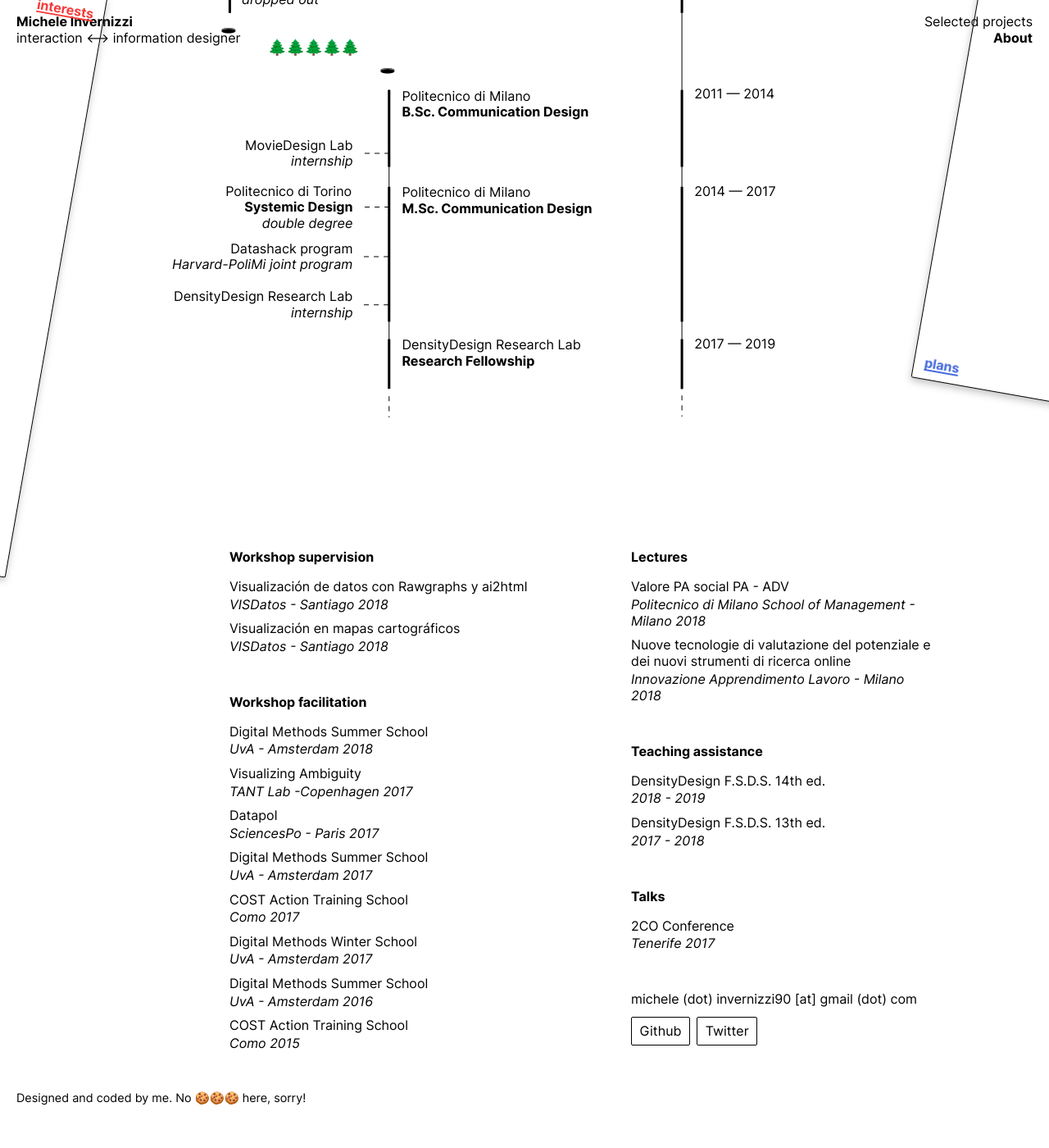
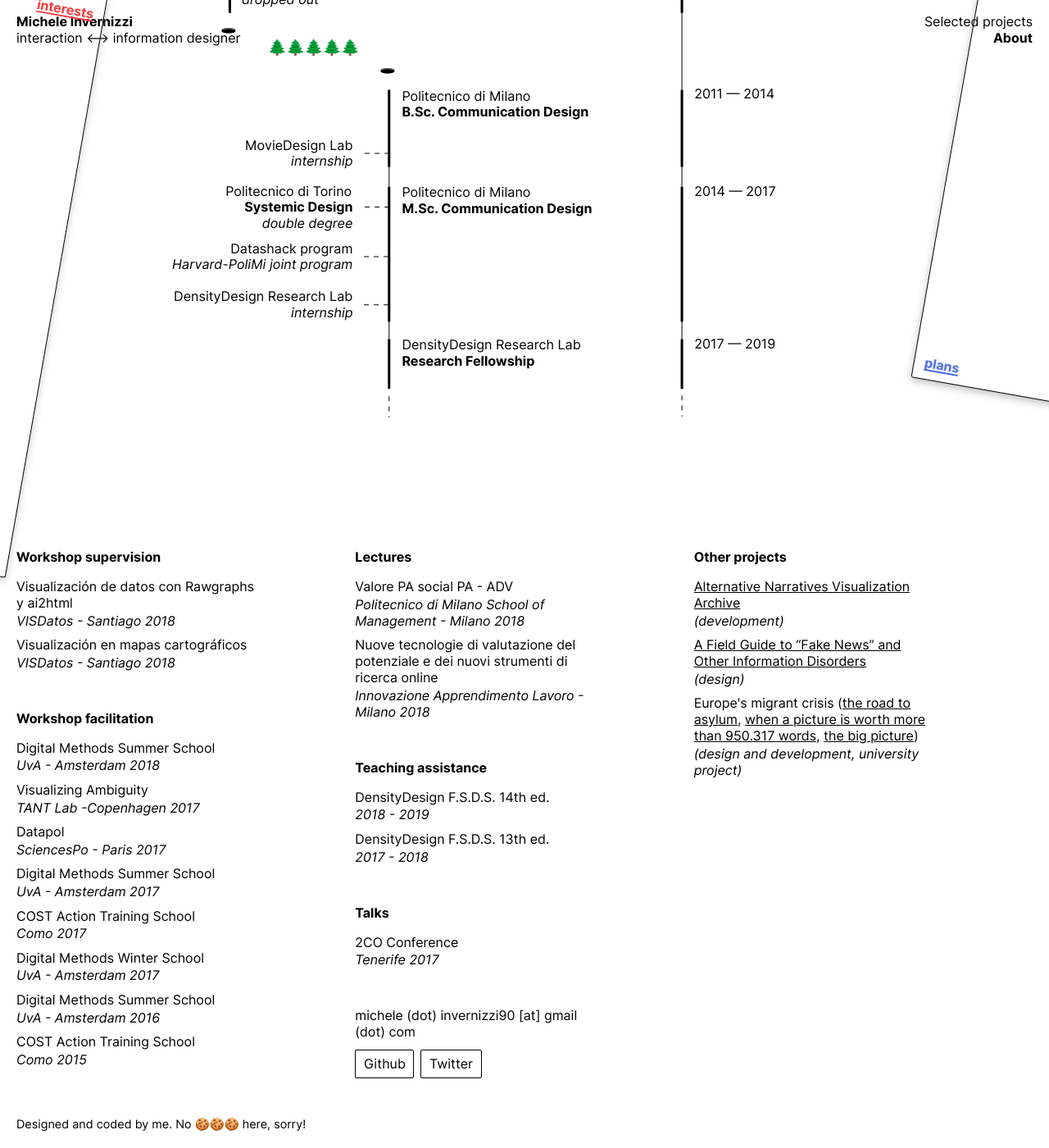
Before and after one commit to Mitch90/mitch90.github.io, a Jekyll site: the page built from about.html, in a window 1280 px wide and 1400 px high, scrolled down 318 px. Shown: the whole window at 82% size. Built offline with Jekyll 4.4.1, drawn with Linux system fonts in a browser that asks for light colours; before the commit the page ends 1686 px from its top, so only the background shows below that.

Commit message:
add other projects

```diff
--- a/about.html
+++ b/about.html
@@ -325,6 +325,25 @@ title: Michele Invernizzi - About
             <!-- <p class="activity__link"></p> -->
         </div>
     </div>
+    <div class="activities__column">
+        <div>
+            <h3>Other projects</h3>
+            <ul>
+                <li>
+                    <p class="activity__title"><a class="other__projects" href="https://alternative-narratives-vis-archive.com/" target="_blank">Alternative Narratives Visualization Archive</a></p>
+                    <p class="activity__info">(development)</p>
+                </li>
+                <li>
+                    <p class="activity__title"><a class="other__projects" href="https://fakenews.publicdatalab.org/" target="_blank">A Field Guide to “Fake News” and Other Information Disorders</a></p>
+                    <p class="activity__info">(design)</p>
+                </li>
+                <li>
+                    <p class="activity__title">Europe's migrant crisis (<a class="other__projects" href="https://densitydesign.github.io/teaching-dd11/es1/g4_road-to-asylum/index.html" target="_blank">the road to asylum</a>, <a class="other__projects" href="https://densitydesign.github.io/teaching-dd11/es2/g4_migration_images/introduction.html" target="_blank">when a picture is worth more than 950.317 words</a>, <a class="other__projects" href="https://densitydesign.github.io/teaching-dd11/es3/es3-g4-migrationimages/index.html" target="_blank">the big picture</a>)</p>
+                    <p class="activity__info">(design and development, university project)</p>
+                </li>
+            </ul>
+        </div>
+    </div>
 </section>
 <footer>
     <p>Designed and coded by me. No &#x1f36a&#x1f36a&#x1f36a here, sorry!</p>
--- a/assets/css/about.css
+++ b/assets/css/about.css
@@ -105,22 +105,23 @@ g.lower--small {
 }
 
 .activities__column .activity__link {
-    margin: 1.2rem 0;
+    margin: 1.2rem 0 3.4rem;
 }
 
-.activities__column a {
+.activities__column .external--link {
     margin-right: 0.5rem;
     padding: 0.4rem 0.6rem;
+    border: 1px solid var(--color-dark);
+    border-radius: 2px;
 }
 
-.activities__column a:hover {
+.activities__column .external--link:hover {
     background-color: var(--color-dark);
     color: var(--color-light);
 }
 
-.activities__column .external--link {
-    border: 1px solid var(--color-dark);
-    border-radius: 2px;
+.activities__column .other__projects {
+    text-decoration: underline;
 }
 
 footer {
@@ -157,10 +158,11 @@ footer p {
         -webkit-box-direction: normal;
             -ms-flex-direction: row;
                 flex-direction: row;
+        flex-wrap: wrap;
         margin-top: calc(100vh - 585px - var(--margin-optimized) - var(--margin) - 6rem);
     }
     .activities__column {
-        width: 292px;
+        width: 350px;
         margin-right: calc((100% - 24% * 3) / 3 );
     }
 }
@@ -300,6 +302,9 @@ footer p {
     .activities {
         margin-top: 9rem;
     }
+    .activities__column {
+        width: 292px;
+    }
     footer {
         margin-top: 0;
     }
@@ -308,10 +313,10 @@ footer p {
 /* desktops */
 @media (min-width: 992px) {
     .activities__column {
-        width: 345px;
-        margin-right: calc((100% - 24% * 3) / 3 );
+        width: 315px;
+        margin-right: calc((100% - 28% * 3) / 3 );
     }
-    .activities__column:first-child {
+    .activities__column:nth-child(2n+1) {
         margin-left: 220px;
     }
     .card__plans {
@@ -351,13 +356,15 @@ footer p {
         left: -575px;
     }
     .activities {
+        flex-wrap: nowrap;
         margin-top: 10rem;
     }
     .activities__column {
         width: 380px;
+        margin-right: calc((100% - 24% * 3) / 3 );
     }
-    .activities__column:first-child {
-        margin-left: 260px;
+    .activities__column:nth-child(2n+1) {
+        margin-left: 0;
     }
 }
 
--- a/assets/js/about.js
+++ b/assets/js/about.js
@@ -1,8 +1,8 @@
 (function () {
-    const $interests = document.querySelector('.interests');
-    const $interestsCard = document.querySelector('.card__interests');
-    const $plans = document.querySelector('.plans');
-    const $plansCard = document.querySelector('.card__plans');
+    let $interests = document.querySelector('.interests');
+    let $interestsCard = document.querySelector('.card__interests');
+    let $plans = document.querySelector('.plans');
+    let $plansCard = document.querySelector('.card__plans');
     const $cards = $('.about__card');
     let resizeTimer;
 
```
